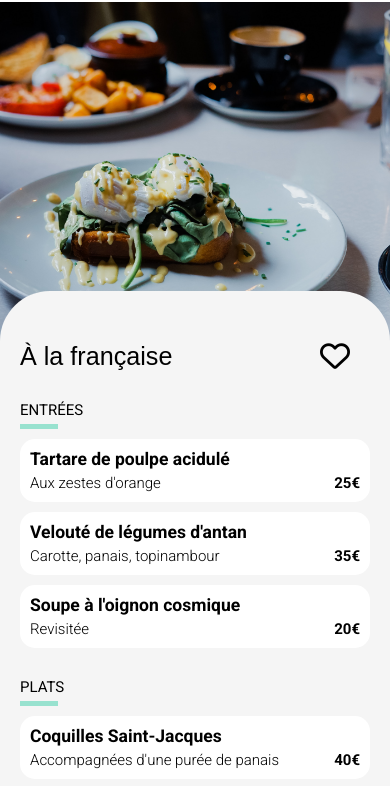
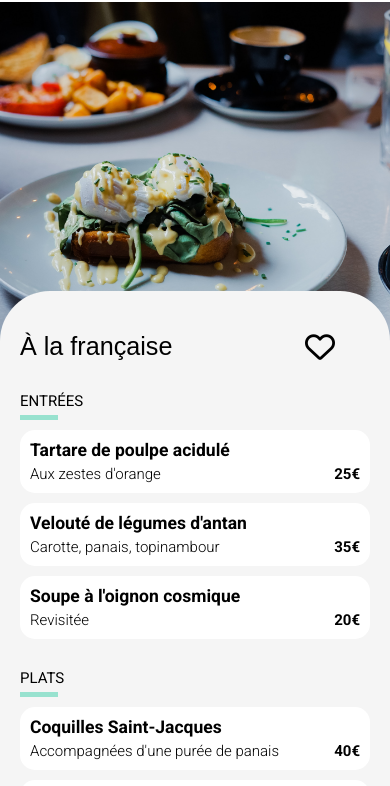
Before and after one commit to Sevan-K/KabakianSevan_3_06-09-2021, a website: page alafrancaise.html in a window 390 px wide. Shown: the part 51-837 px from the top of the page. Drawn offline with Linux system fonts and the light colour scheme; a web font is replaced by a local one.

Commit message:
Responsive design of menu pages

```diff
--- a/alafrancaise.html
+++ b/alafrancaise.html
@@ -33,8 +33,11 @@
       </p>
       <!-- main part not sure if image should be separate form the rest or not -->
       <main class="menu">
-        <h1 class="menu__heading">À la française</h1>
-        <p class="menu__heart"></p>
+        <h1 class="menu__heading">
+          <span class="menu__heading--text">À la française</span>
+          <span class="menu__heading--heart"></span>
+        </h1>
+        <!-- <p class="menu__heart"></p> -->
         <section class="menu__section menu__section--1">
           <h2>Entrées</h2>
           <div class="dish dish--1">
@@ -82,7 +85,8 @@
           </div>
           <div class="dish dish--6">
             <article class="dish__article">
-              <h3 class="heading">Pigeonneau d’Ille-et-Vilaine</h3><p class="text">Sur son lit de gnocchis aux légumes</p>
+              <h3 class="heading">Pigeonneau d’Ille-et-Vilaine</h3>
+              <p class="text">Sur son lit de gnocchis aux légumes</p>
             </article>
             <p class="dish__price">44€</p>
             <aside class="dish__aside"></aside>
@@ -92,7 +96,6 @@
           <h2>Desserts</h2>
           <div class="dish dish--7">
             <article class="dish__article">
-
               <h3 class="heading">Pétales de violettes glacés</h3>
               <p class="text">Et purée de noisettes</p>
             </article>
--- a/sass/base/_typo.scss
+++ b/sass/base/_typo.scss
@@ -8,5 +8,6 @@ body {
   font-weight: 300;
 }
 .main-wrapper {
-  font-size: clamp(1.5rem, 0.75rem + 1.5vw, 2.25rem);
+  // font-size: clamp(1.5rem, 0.75rem + 1.5vw, 2rem);
+  font-size: 1.5rem;
 }
--- a/sass/pages/_menu.scss
+++ b/sass/pages/_menu.scss
@@ -9,38 +9,46 @@
 .menu {
   @include bg-text-color(color-text-lighter);
   @include set-padding(section);
-  border-radius: 5rem;
+  border-radius: 5rem 5rem 0 0;
   position: relative;
   bottom: 8rem;
   display: grid;
-  grid-template-columns: 80% 1fr;
-  grid-template-rows: 4rem repeat(3, 1fr) 10rem;
+  grid-template-columns: 100%;
+  grid-template-rows: clamp(3rem, 1rem+4vw, 6rem) repeat(3, 1fr) 10rem;
   grid-template-areas:
-    "heading heart"
-    "dishes--1 dishes--1"
-    "dishes--2 dishes--2"
-    "dishes--3 dishes--3"
-    "btn btn";
+    "heading "
+    "dishes--1"
+    "dishes--2"
+    "dishes--3"
+    "btn";
   grid-row-gap: 3rem;
+  @include responsive($breakpoint-big) {
+    grid-template-columns: repeat(3, 30vw);
+    grid-template-rows: clamp(3rem, 1rem+4vw, 6rem) 1fr 10rem;
+    grid-template-areas:
+      "heading heading heading"
+      "dishes--1 dishes--2 dishes--3"
+      "btn btn btn";
+      grid-column-gap: 3vw;
+  }
   &__heading {
     grid-area: heading;
-    align-self: end;
-    font-family: "Shrikhand", sans-serif;
-    font-weight: 100;
-    display: inline-block;
-    // a modifier pour intégrer du responsive
-   font-size: clamp(2.2rem, 1.25rem + 3.25vw, 5rem);
+    display: flex;
+    justify-content: space-between;
+    align-items: center;
+    &--text {
+      font-family: "Shrikhand", sans-serif;
+      font-weight: 100;
+      font-size: clamp(2.2rem, 1.25rem + 3.25vw, 4rem);
+    }
+    &--heart {
+      display: flex;
+      padding-right: 10%;
+      @include heart-styling;
+    }
   }
   // part to include the heart and its animation
-  &__heart {
-    grid-area: heart;
-    align-self: end;
-    justify-self: center;
-    display: inline-block;
-    @include heart-styling;
-  }
   &__section {
-    width: 100%;
     @for $i from 1 through 3 {
       &--#{$i} {
         grid-area: dishes--#{$i};
--- a/sass/utils/_mixins.scss
+++ b/sass/utils/_mixins.scss
@@ -44,16 +44,11 @@
   }
   &::after {
     content: "\f004";
-      font-family: "Font Awesome 5 Free";
-      font-weight: bold;
+    @include fontawesome(bold);
     // a inclure dans la palette de typo
     font-size: map-get($icons-size, cards);
     @include position_absolute;
-      background: linear-gradient(
-        0deg,
-        $color-secondary 0%,
-        $color-primary 100%
-      );
+    background: linear-gradient(0deg, $color-secondary 0%, $color-primary 100%);
     background-clip: text;
     -webkit-background-clip: text;
     color: transparent;
@@ -71,7 +66,7 @@
 }
 // mixin for the mediaquerries
 @mixin responsive($width) {
-  @media screen and (min-width:$width) {
+  @media screen and (min-width: $width) {
     @content;
   }
 }
```
Also changed, not shown: lanoteenchantee.html (+4 -2 lines), lapalettedugout.html (+4 -2 lines), ledelicedessens.html (+4 -2 lines), public/css/style.css, 1 other file. Lines whose indentation alone changed are shown as unchanged.
